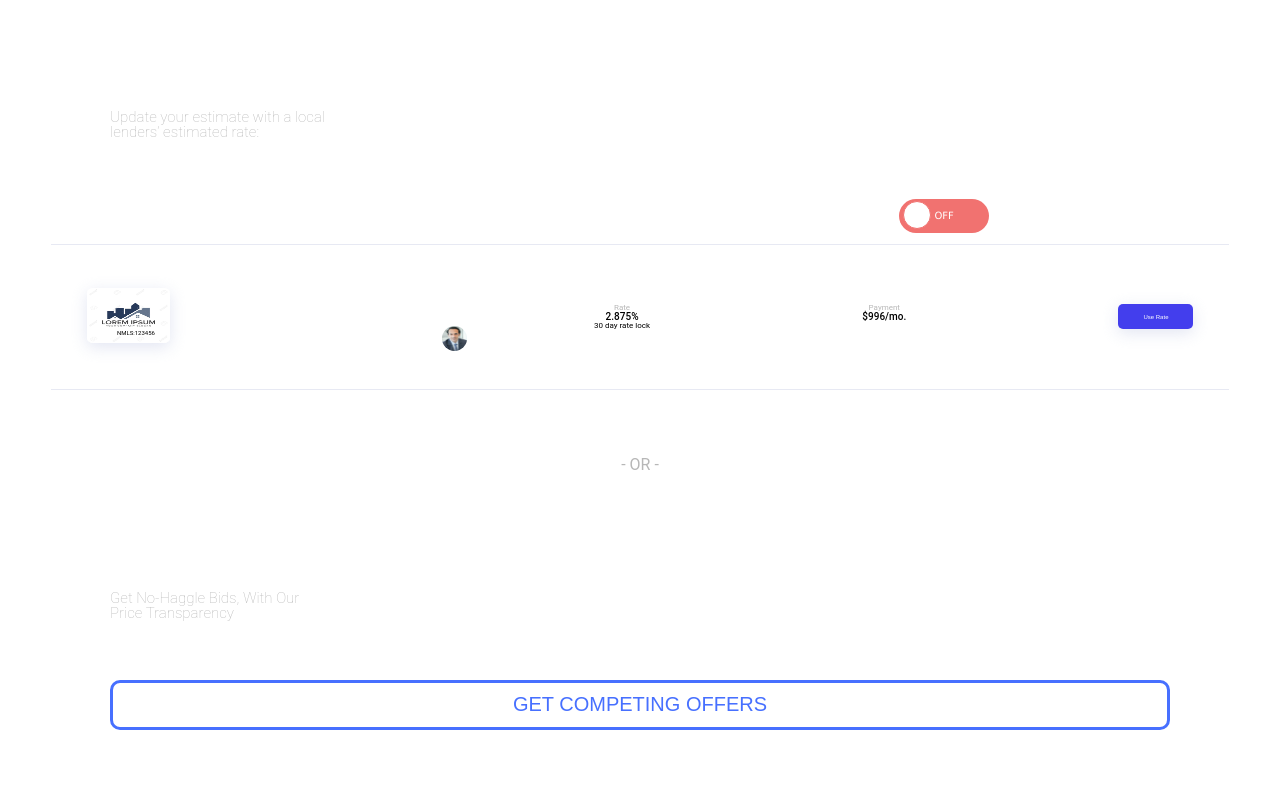
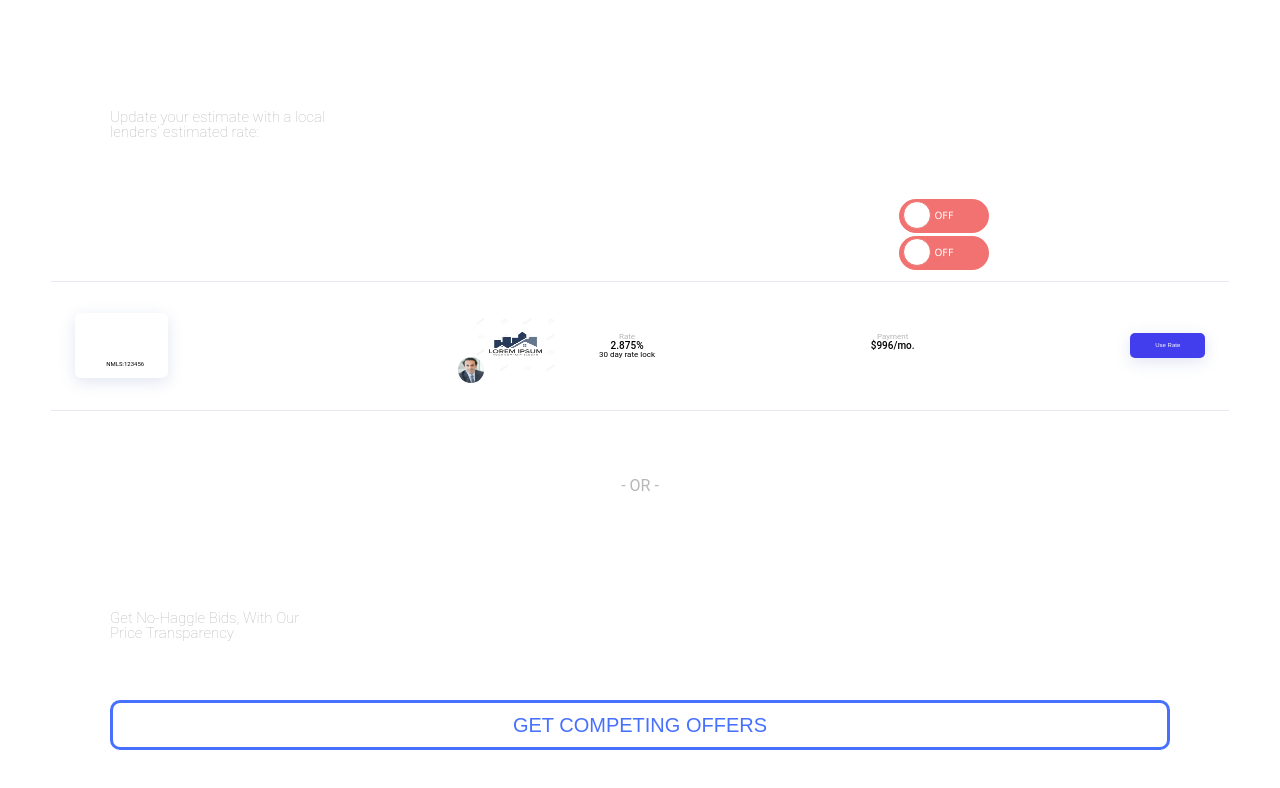
Before and after one commit to mattkastner/loan-web-app, a React (Create React App) app: page / in a window 1280 px wide. Shown: the top 788 px of the page. Built offline with nearby package versions, Linux system fonts and the light colour scheme.

Commit message:
lender rates file

```diff
--- a/src/components/LenderRates.js
+++ b/src/components/lenderRates/LenderRates.js
@@ -6,6 +6,15 @@ export default function LenderRates() {
     <div className="lender-rates-container">
       <div className="header-4">
         Update your estimate with a local lenders’ estimated rate:
+      </div>
+      <div className="toggle-buttons">
+        <label class="switch">
+          <input type="checkbox" id="togBtn" />
+          <div class="slider round">
+            <span class="on">ON</span>
+            <span class="off">OFF</span>
+          </div>
+        </label>
       </div>
       <div className="toggle-buttons">
       <label class="switch">
@@ -20,6 +29,7 @@ export default function LenderRates() {
 
       <div className="lenders">
         <div className="mortgage-company">
+          <div className="mortgage-company-placeholder"></div>
           <img
             className="company-logo"
             src="./images/mortgage-logo.jpg"
@@ -33,7 +43,6 @@ export default function LenderRates() {
           <div className="nmls">NMLS:123456</div>
         </div>
         <div className="company-rate-container">
-
           <div className="company-rate">
             Rate
             <div className="rate-num">2.875%</div>
--- a/src/components/LenderRates.scss
+++ b/src/components/lenderRates/LenderRates.scss
@@ -1,4 +1,4 @@
-@import "../styles/variables.scss";
+@import "/src/styles/variables";
 
 .lender-rates-container {
   padding: 4%;
@@ -14,6 +14,136 @@
   font-size: 15px;
   font-weight: 100;
 }
+
+.lenders {
+  padding: 2%;
+  display: grid;
+  grid-auto-flow: column;
+  align-items: center;
+}
+
+.mortgage-company {
+  position: relative;
+}
+
+.mortgage-company-placeholder {
+  background-color: white;
+  height: 65px;
+  width: 93px;
+  position: relative;
+  border-radius: 8%;
+  box-shadow: $shifted-box-shadow;
+}
+
+.company-logo {
+  //   height: 4rem;
+  //   width: 6rem;
+  height: 55px;
+  width: 83px;
+  z-index: 1;
+  border-radius: 8%;
+  position: absolute;
+  bottom: 6px;
+  right: 42px;
+}
+
+.honcho-profile {
+  height: 26px;
+  width: 26px;
+  border-radius: 50%;
+  position: absolute;
+  bottom: -8%;
+  right: 22%;
+  z-index: 3;
+}
+
+.nmls {
+  font-size: 6px;
+  position: absolute;
+  text-align: center;
+  bottom: 18%;
+  left: 6%;
+  z-index: 1;
+}
+
+.company-rate-container {
+  display: flex;
+  justify-content: space-between;
+
+}
+
+.company-rate {
+  color: #b7b7b7;
+  font-size: 8px;
+  text-align: center;
+  align-items: center;
+}
+
+.rate-num {
+  color: black;
+  font-size: 10px;
+  font-weight: 500;
+}
+
+.payment {
+  color: black;
+  font-size: 10px;
+  font-weight: 500;
+}
+
+.rate-lock {
+  color: black;
+  font-size: 8px;
+}
+
+.rate-payment {
+  color: #b7b7b7;
+  font-size: 8px;
+  text-align: center;
+}
+
+.rate-button {
+  background-color: $background-primary;
+  border-radius: 5px;
+  border: none;
+  color: white;
+  font-size: 0.2em;
+  padding: 8px 8px;
+  box-shadow: $shifted-box-shadow;
+  height: 25px;
+  width: 75px;
+}
+
+hr {
+  background-color: #e7e9f3;
+  width: 100%;
+  align-items: center;
+  height: 0.1vh;
+  border: none;
+}
+
+.or {
+  color: #b7b7b7;
+  text-align: center;
+  padding: 5%;
+}
+
+.competing-button-container {
+  text-align: center;
+}
+
+.competing-button {
+  background-color: #ffffff;
+  border-radius: 10px;
+  border: 3px solid #4770ff;
+  color: #4770ff;
+  outline: none;
+  height: 50px;
+  width: 90%;
+  font-size: 20px;
+  font-weight: 500;
+}
+
 
 .toggle-buttons {
   position: relative;
@@ -104,118 +234,3 @@ input:checked + .slider .off {
   border-radius: 50%;
   border: solid #f17270 1px;
 }
-
-.lenders {
-  padding: 3%;
-  display: grid;
-  grid-auto-flow: column;
-  align-items: center;
-}
-
-.mortgage-company {
-  position: relative;
-}
-
-.company-logo {
-  //   height: 4rem;
-  //   width: 6rem;
-  height: 55px;
-  width: 83px;
-  z-index: 1;
-  border-radius: 8%;
-  box-shadow: $shifted-box-shadow;
-}
-
-.honcho-profile {
-  height: 25px;
-  width: 25px;
-  border-radius: 50%;
-  position: absolute;
-  bottom: -8%;
-  right: 25%;
-  z-index: 3;
-}
-
-.nmls {
-  font-size: 6px;
-  position: absolute;
-  text-align: center;
-  bottom: 18%;
-  left: 6%;
-}
-
-.company-rate-container {
-  display: flex;
-  justify-content: space-between;
-}
-
-.company-rate {
-  color: #b7b7b7;
-  font-size: 8px;
-  text-align: center;
-}
-
-.rate-num {
-  color: black;
-  font-size: 10px;
-  font-weight: 500;
-}
-
-.payment {
-  color: black;
-  font-size: 10px;
-  font-weight: 500;
-}
-
-.rate-lock {
-  color: black;
-  font-size: 8px;
-}
-
-.rate-payment {
-  color: #b7b7b7;
-  font-size: 8px;
-  text-align: center;
-}
-
-.rate-button {
-  background-color: $background-primary;
-  border-radius: 5px;
-  border: none;
-  color: white;
-  font-size: 0.2em;
-  padding: 8px 8px;
-  box-shadow: $shifted-box-shadow;
-  height: 25px;
-  width: 75px;
-}
-
-hr {
-  background-color: #e7e9f3;
-  width: 100%;
-  align-items: center;
-  height: 0.1vh;
-  border: none;
-}
-
-.or {
-  color: #b7b7b7;
-  text-align: center;
-  padding: 5%;
-}
-
-.competing-button-container {
-  text-align: center;
-}
-
-.competing-button {
-  background-color: #ffffff;
-  border-radius: 10px;
-  border: 3px solid #4770ff;
-  color: #4770ff;
-  outline: none;
-  height: 50px;
-  width: 90%;
-  font-size: 20px;
-  font-weight: 500;
-}
```
Also changed, not shown: src/App.js (+6 -4 lines). Lines whose indentation alone changed are shown as unchanged.
